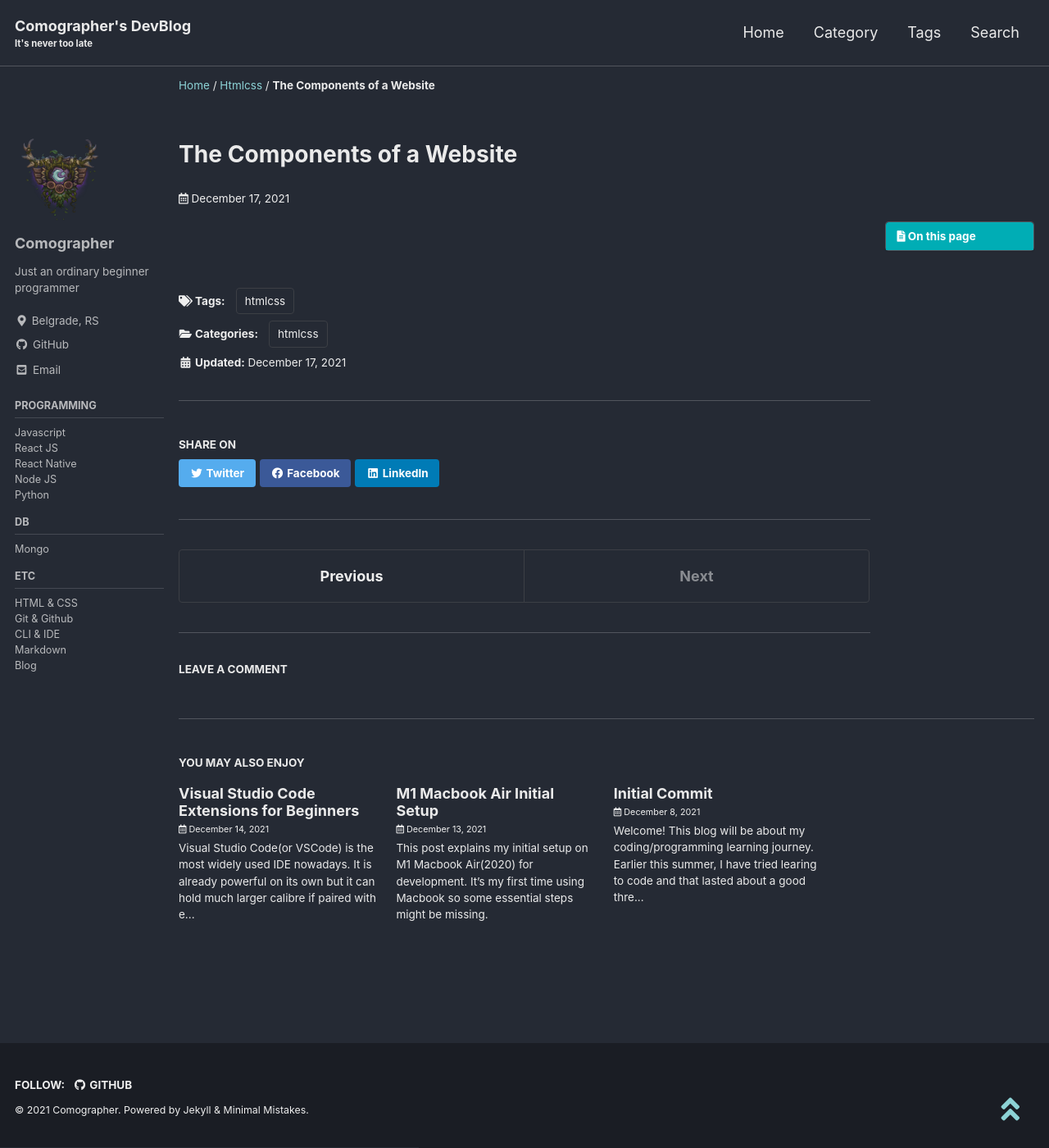
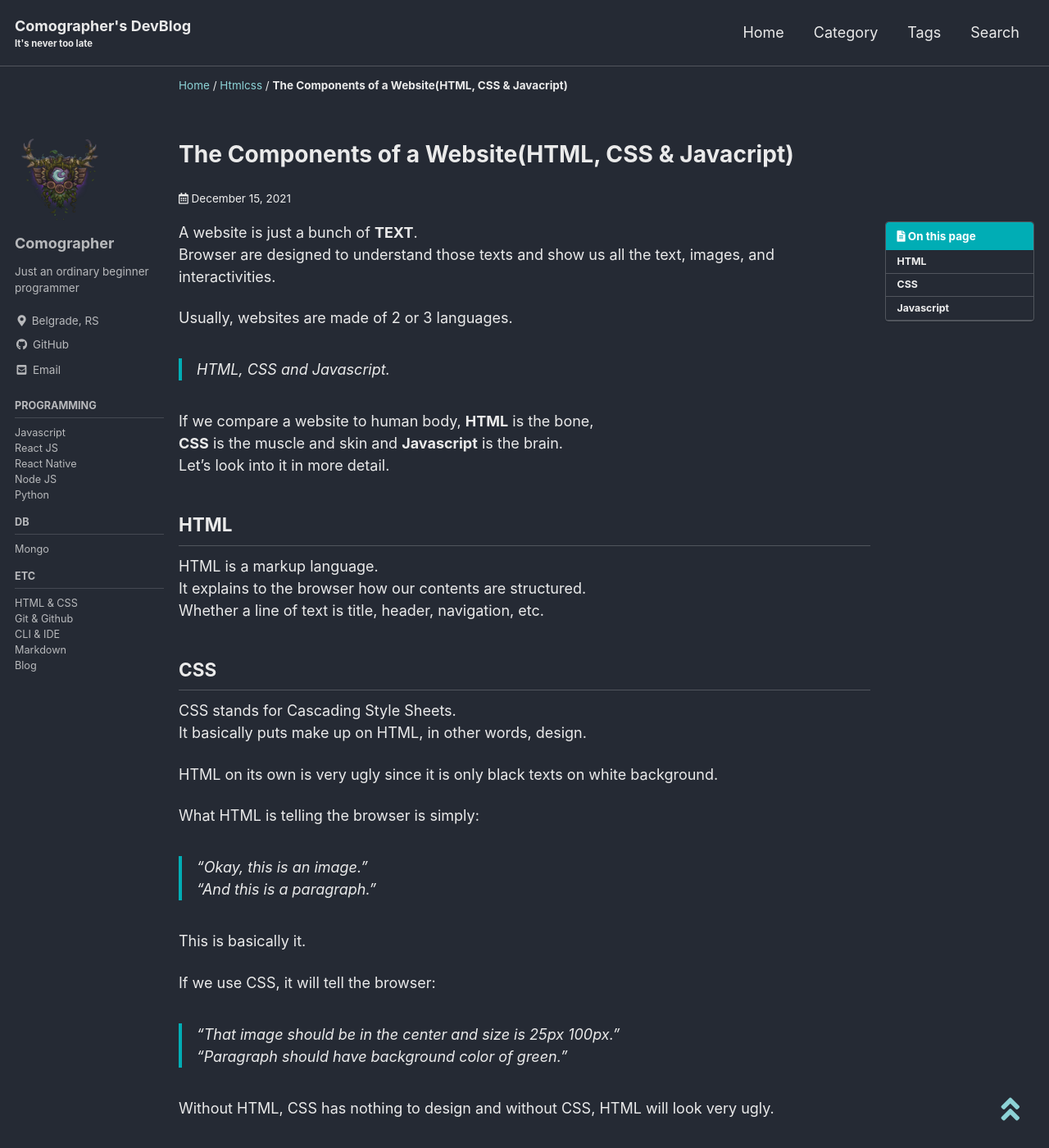
Before and after one commit to comographer/comographer.github.io, a Jekyll site: the page built from _posts/htmlcss/2021-12-15-what makes a website.md, in a window 1280 px wide and 1400 px high. Shown: the whole window at 82% size. Built offline with Jekyll 4.4.1, drawn with Linux system fonts in a browser that asks for light colours; cached includes are drawn as plain includes; comment, search, counter and statistics services are not loaded; some of the changed text lies outside the part shown.

Commit message:
Add first htmlcss post

```diff
--- a/_posts/htmlcss/2021-12-15-what makes a website.md
+++ b/_posts/htmlcss/2021-12-15-what makes a website.md
@@ -1,7 +1,51 @@
 ---
 layout: single
-title: "The Components of a Website"
-date: 2021-12-17 18:00:00 +0100
+title: "The Components of a Website(HTML, CSS & Javacript)"
+date: 2021-12-15 23:00:00 +0100
 categories: htmlcss
 tags: htmlcss
 ---
+
+A website is just a bunch of **TEXT**.
+Browser are designed to understand those texts and show us all the text, images, and interactivities.
+
+Usually, websites are made of 2 or 3 languages.
+> HTML, CSS and Javascript.
+
+If we compare a website to human body, **HTML** is the bone,
+**CSS** is the muscle and skin and **Javascript** is the brain.
+Let's look into it in more detail.
+
+## HTML
+
+HTML is a markup language.
+It explains to the browser how our contents are structured.
+Whether a line of text is title, header, navigation, etc.
+
+## CSS
+
+CSS stands for Cascading Style Sheets.
+It basically puts make up on HTML, in other words, design.
+
+HTML on its own is very ugly since it is only black texts on white background.
+
+What HTML is telling the browser is simply:
+> "Okay, this is an image."
+> "And this is a paragraph."
+
+This is basically it.
+
+If we use CSS, it will tell the browser:
+> "That image should be in the center and size is 25px 100px."
+> "Paragraph should have background color of green."
+
+Without HTML, CSS has nothing to design and without CSS, HTML will look very ugly.
+
+## Javascript
+
+Javascript makes the website smart.
+It gives interactivity to the website, the ability to do complex things, etc.
+
+Among these three languages, Javascript is the only *Programming Language*.
+
+*Reference : [NOMAD CODERS](https://nomadcoders.co)*
```
